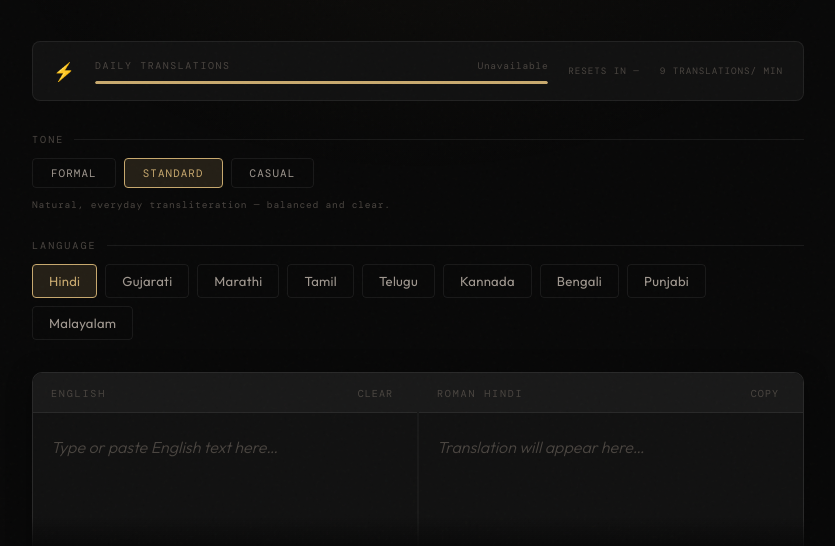
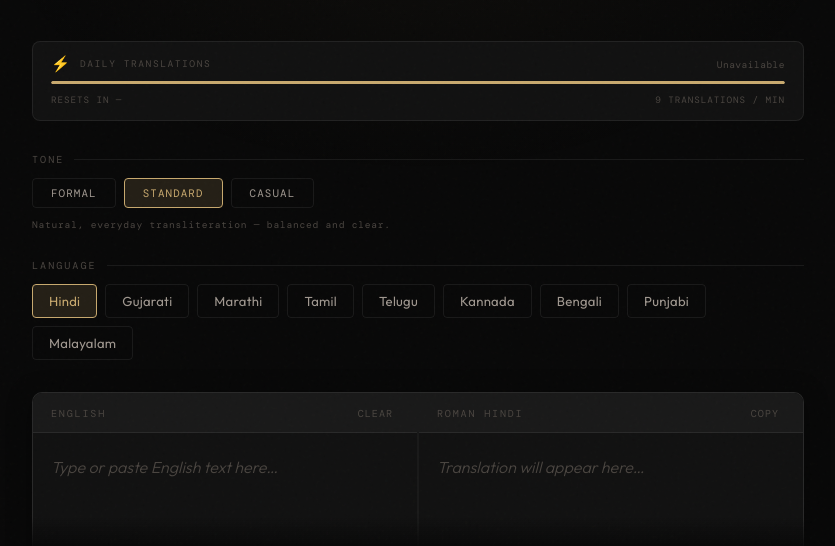
Before and after one commit to damorsumit2000-lab/english-to-roman-translator, a plain HTML site: page index.html in a window 1280 px wide. Shown: the part 176-722 px from the top of the page, without its empty margins (222-1057 px from the left). Drawn offline with nearby package versions, Linux system fonts and the light colour scheme; no server answers; a web font is replaced by a local one.

Commit message:
Refactor token meter layout and styles

```diff
--- a/index.html
+++ b/index.html
@@ -673,53 +673,53 @@
     background: var(--surface);
     border: 1px solid var(--border);
     border-radius: 8px;
-    padding: 16px 20px;
+    padding: 14px 18px;
     margin-bottom: 32px;
     display: flex;
-    align-items: center;
-    gap: 20px;
+    flex-direction: column;
+    gap: 10px;
     transition: background 0.3s, border-color 0.3s;
   }
 
   .token-meter:hover { border-color: var(--border-hover); }
 
-  .meter-icon {
-    font-size: 1.1rem;
-    flex-shrink: 0;
+  /* Top row: icon + label + count */
+  .meter-row-top {
+    display: flex;
+    align-items: center;
+    gap: 10px;
+    flex-wrap: wrap;
   }
 
-  .meter-body { flex: 1; min-width: 0; }
-
-  .meter-top {
-    display: flex;
-    align-items: baseline;
-    justify-content: space-between;
-    margin-bottom: 8px;
-    gap: 8px;
+  .meter-icon {
+    font-size: 0.95rem;
+    flex-shrink: 0;
+    line-height: 1;
   }
 
   .meter-label {
     font-family: 'DM Mono', monospace;
-    font-size: 0.62rem;
+    font-size: 0.6rem;
     color: var(--text-dim);
     letter-spacing: 0.16em;
     text-transform: uppercase;
-    white-space: nowrap;
+    flex-shrink: 0;
     transition: color 0.3s;
   }
 
   .meter-count {
     font-family: 'DM Mono', monospace;
-    font-size: 0.72rem;
+    font-size: 0.7rem;
     color: var(--text-mid);
-    letter-spacing: 0.06em;
-    white-space: nowrap;
+    letter-spacing: 0.04em;
+    margin-left: auto;
     transition: color 0.3s;
+    text-align: right;
   }
 
   .meter-count strong {
     font-family: 'Cormorant Garamond', Georgia, serif;
-    font-size: 1.1rem;
+    font-size: 1.05rem;
     font-weight: 400;
     color: var(--gold);
     letter-spacing: 0;
@@ -727,9 +727,10 @@
 
   .meter-count .meter-total {
     color: var(--text-dim);
-    font-size: 0.65rem;
+    font-size: 0.62rem;
   }
 
+  /* Progress bar row */
   .meter-bar-track {
     width: 100%;
     height: 3px;
@@ -747,9 +748,17 @@
     transform-origin: left;
   }
 
-  /* Color changes as it depletes */
-  .meter-bar-fill.warn  { background: #d4824a; }
-  .meter-bar-fill.crit  { background: var(--error); }
+  .meter-bar-fill.warn { background: #d4824a; }
+  .meter-bar-fill.crit { background: var(--error); }
+
+  /* Bottom row: reset time + rate */
+  .meter-row-bottom {
+    display: flex;
+    align-items: center;
+    justify-content: space-between;
+    gap: 8px;
+    flex-wrap: wrap;
+  }
 
   .meter-reset {
     font-family: 'DM Mono', monospace;
@@ -757,14 +766,21 @@
     color: var(--text-dim);
     letter-spacing: 0.1em;
     text-transform: uppercase;
-    white-space: nowrap;
-    flex-shrink: 0;
+    transition: color 0.3s;
+  }
+
+  .meter-rate {
+    font-family: 'DM Mono', monospace;
+    font-size: 0.58rem;
+    color: var(--text-dim);
+    letter-spacing: 0.1em;
+    text-transform: uppercase;
     transition: color 0.3s;
   }
 
   .meter-loading {
     font-family: 'DM Mono', monospace;
-    font-size: 0.62rem;
+    font-size: 0.6rem;
     color: var(--text-dim);
     letter-spacing: 0.1em;
     animation: meterPulse 1.4s ease-in-out infinite;
@@ -773,6 +789,12 @@
   @keyframes meterPulse {
     0%, 100% { opacity: 0.4; }
     50% { opacity: 1; }
+  }
+
+  @media (max-width: 400px) {
+    .meter-count { font-size: 0.65rem; }
+    .meter-count strong { font-size: 0.95rem; }
+    .meter-reset, .meter-rate { font-size: 0.55rem; }
   }
 </style>
 </head>
@@ -802,17 +824,18 @@
 
   <!-- TOKEN METER -->
   <div class="token-meter reveal" id="tokenMeter">
-    <div class="meter-icon">⚡</div>
-    <div class="meter-body">
-      <div class="meter-top">
+    <div class="meter-row-top">
+      <span class="meter-icon">⚡</span>
       <span class="meter-label">Daily Translations</span>
       <span class="meter-count" id="meterCount"><span class="meter-loading">Loading…</span></span>
     </div>
     <div class="meter-bar-track">
       <div class="meter-bar-fill" id="meterBar" style="width: 100%"></div>
     </div>
+    <div class="meter-row-bottom">
+      <span class="meter-reset" id="meterReset">Resets in —</span>
+      <span class="meter-rate">9 Translations / min</span>
     </div>
-    <div class="meter-reset" id="meterReset">Resets in —</div>   <div class="meter-reset" > 9 Translations/ min </div>
   </div>
 
   <!-- TONE SELECTOR -->
```
Lines whose indentation alone changed are shown as unchanged.
